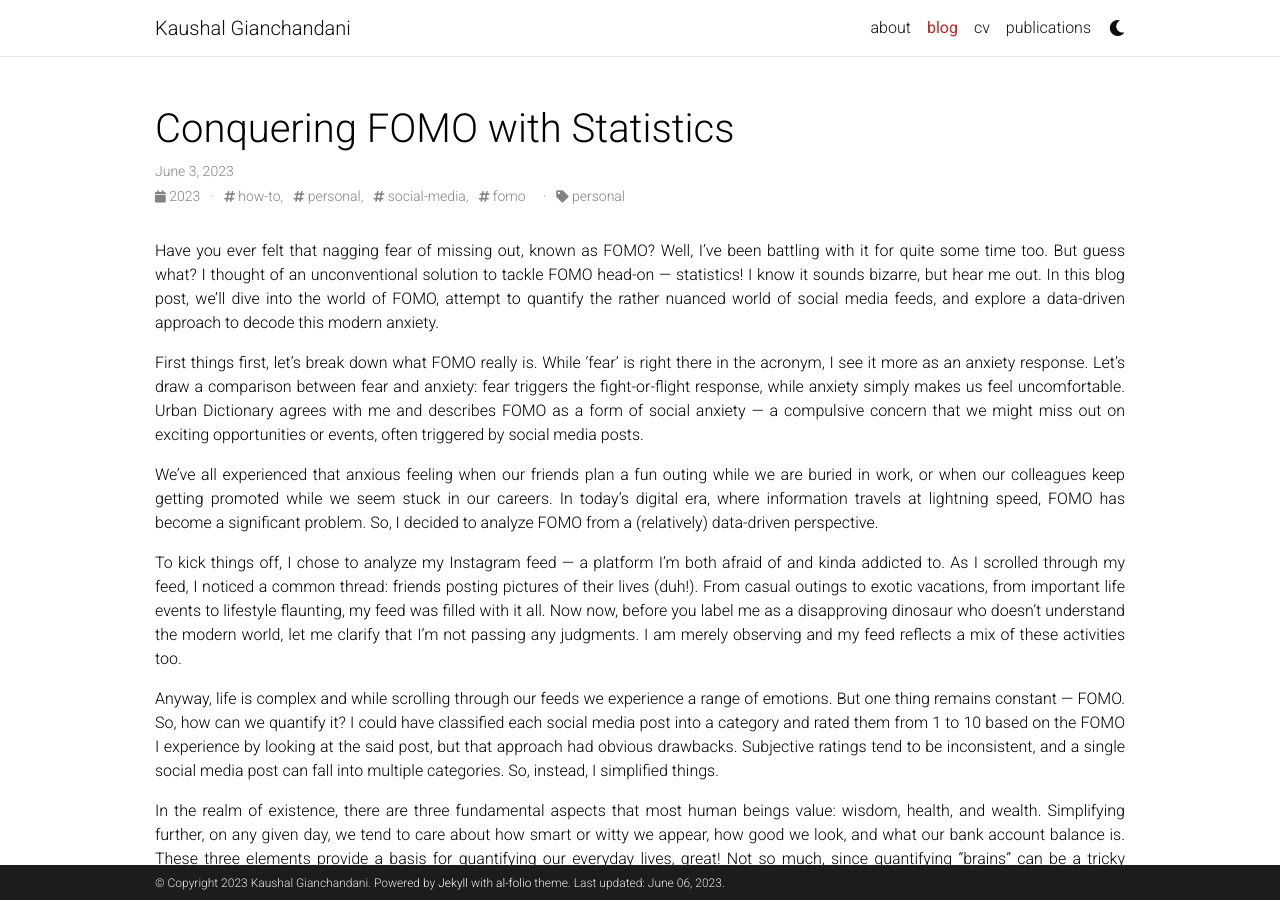
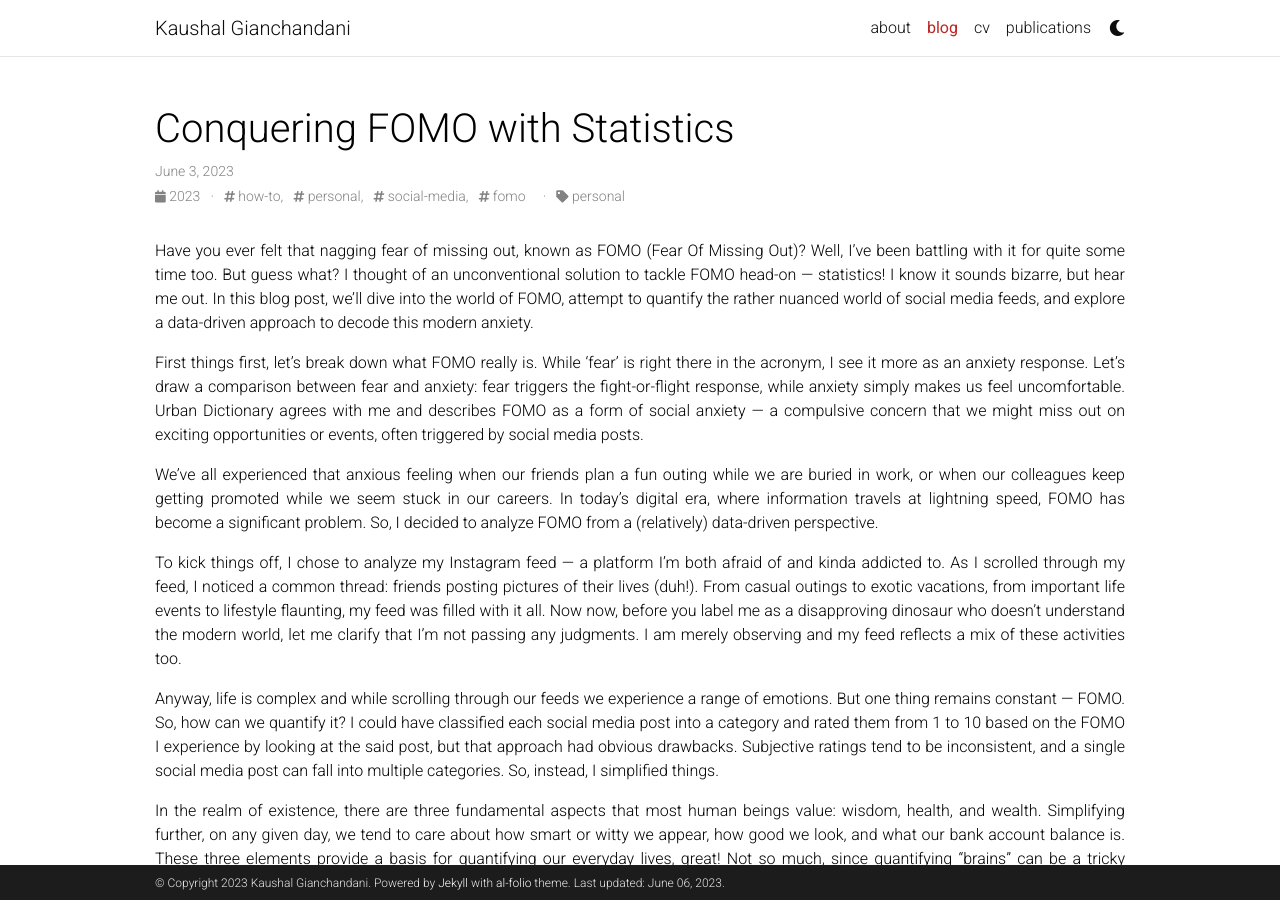
Before and after one commit to kaushalgianchandani/kaushalgianchandani.github.io, a Jekyll site: the page built from _posts/2023-06-03-biasing-instagram-feed.md, in a window 1280 px wide and 900 px high. Built offline with Jekyll 4.4.1, drawn with Linux system fonts in a browser that asks for light colours; full-size pictures stand in for the smaller copies a plugin makes; comment, search, counter and statistics services are not loaded; a style sheet for code colours, icons or effects is not loaded; some of the changed lines change nothing that is shown; some of the changed text lies outside the part shown.

Commit message:
minor update to isnta plot

```diff
--- a/_posts/2023-06-03-biasing-instagram-feed.md
+++ b/_posts/2023-06-03-biasing-instagram-feed.md
@@ -7,7 +7,7 @@
 categories: personal
 thumbnail: assets/img/fig_coolness_index_biased.png
 ---
-Have you ever felt that nagging fear of missing out, known as FOMO? Well, I've been battling with it for quite some time too. But guess what? I thought of an unconventional solution to tackle FOMO head-on — statistics! I know it sounds bizarre, but hear me out. In this blog post, we'll dive into the world of FOMO, attempt to quantify the rather nuanced world of social media feeds, and explore a data-driven approach to decode this modern anxiety.
+Have you ever felt that nagging fear of missing out, known as FOMO (Fear Of Missing Out)? Well, I've been battling with it for quite some time too. But guess what? I thought of an unconventional solution to tackle FOMO head-on — statistics! I know it sounds bizarre, but hear me out. In this blog post, we'll dive into the world of FOMO, attempt to quantify the rather nuanced world of social media feeds, and explore a data-driven approach to decode this modern anxiety.
 
 First things first, let's break down what FOMO really is. While 'fear' is right there in the acronym, I see it more as an anxiety response. Let's draw a comparison between fear and anxiety: fear triggers the fight-or-flight response, while anxiety simply makes us feel uncomfortable. Urban Dictionary agrees with me and describes FOMO as a form of social anxiety — a compulsive concern that we might miss out on exciting opportunities or events, often triggered by social media posts.
 
@@ -43,15 +43,15 @@
 
 These distributions convey a wealth of information, but they can be overwhelming. To simplify matters, let's introduce a scale for assessing the "coolness" of our feed. We can assign a coolness index, denoted as $$C$$ to each post based on the individual's income and their BMI compared to those we are following. The coolness index can be calculated as follows:
 
-$$C = I + |3 - B|$$
+$$C = I + 3 - |B|$$
 
 Here, $$I$$ score represents the logarithm base 10 of the annual income, while $$B$$ reflects the deviation of the individual's BMI from the mode of the BMI distribution of the 1000 people we follow. The mode is determined as the most frequently occurring value in the distribution.
 
-To put it simplify, if you wish to determine the anticipated level of coolness for any random post you make, you can assign it a score based on your annual income and BMI in comparison to those you follow. It's important to note that this scoring is associated with the specific year the content was created. For example, if you have a moderately athletic physique, your $$B$$ would be 0, and if you earn 10 lakhs per year, your $$I$$ would be 6. According to the formula, your post would be expected to receive a coolness index ranking of 9.
+To put it simplify, if you wish to determine the anticipated level of coolness for any random post you make, you can assign it a score based on your annual income and BMI in comparison to those you follow. It's important to note that this scoring is associated with the specific year the content was created. For example, if you have a moderately athletic physique, your $$B$$ would be 0, and if you earn 10 lakhs per year, your $$I$$ score would be 6. According to the formula, your post would be expected to receive a coolness index ranking of 9.
 
-You can estimate the coolness index of your posts $$C$$ by calculating a log of your annual income in the year when the post was curated [just type log10(_your income_) on Google] and for your $$B$$ refer to the table below:
+You can estimate the coolness index of your posts $$C$$ by calculating a log of your annual income in the year when the post was curated [just type log10(_your income_) on Google] and for your $$\vert B \vert$$ refer to the table below:
 
-| BMI        | $$B$$ |
+| BMI        | $$\vert B \vert$$ |
 | ---------- | ----- |
 | < 15       | 3     |
 | 15 to 17.9 | 2     |
@@ -60,7 +60,6 @@
 | 24 to 26.9 | 1     |
 | 27 to 29.9 | 2     |
 | > 30       | 3     |
-| ---------- | ----- |
 
 <div class="caption">
     Table 1. Approximate values of B based on BMI
```
